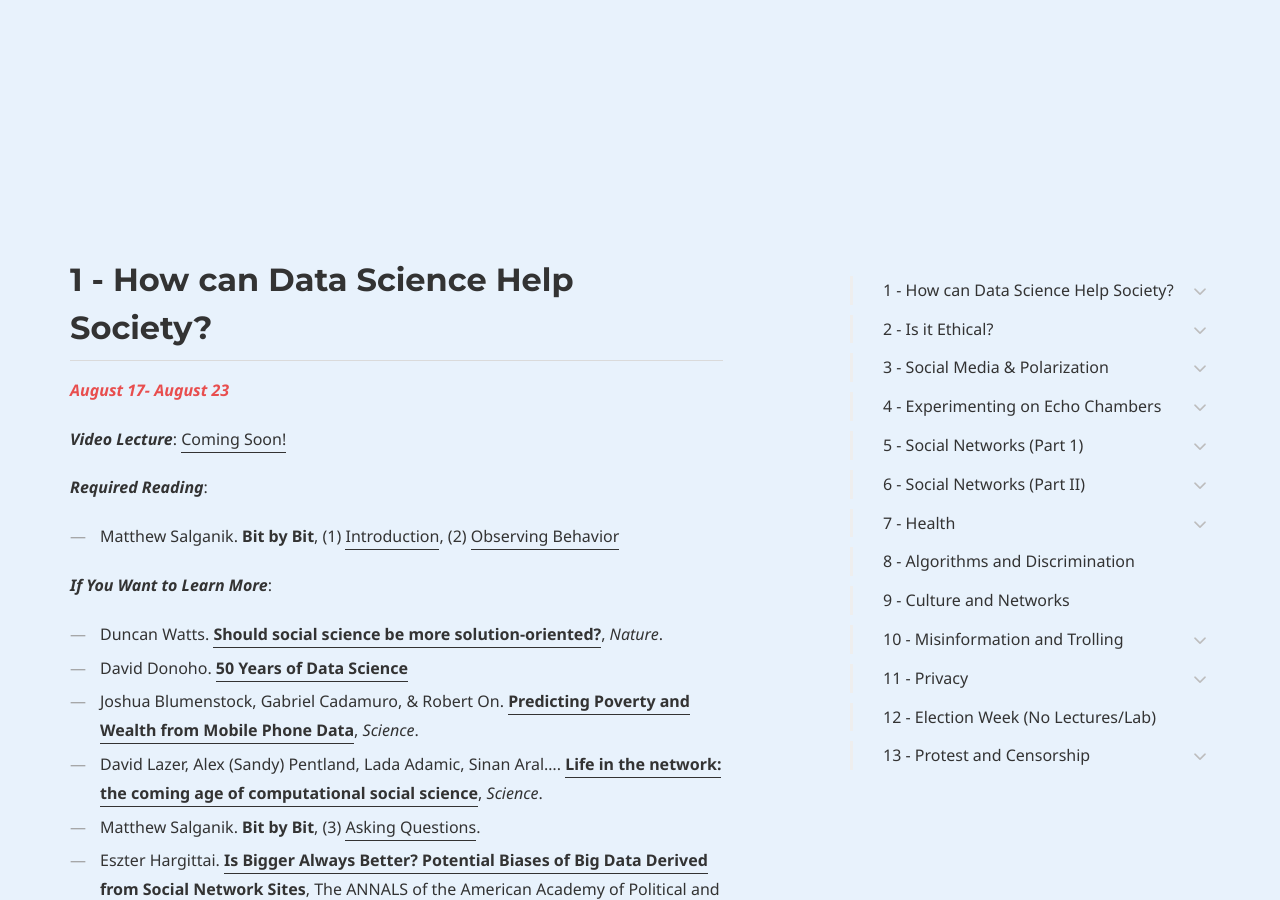
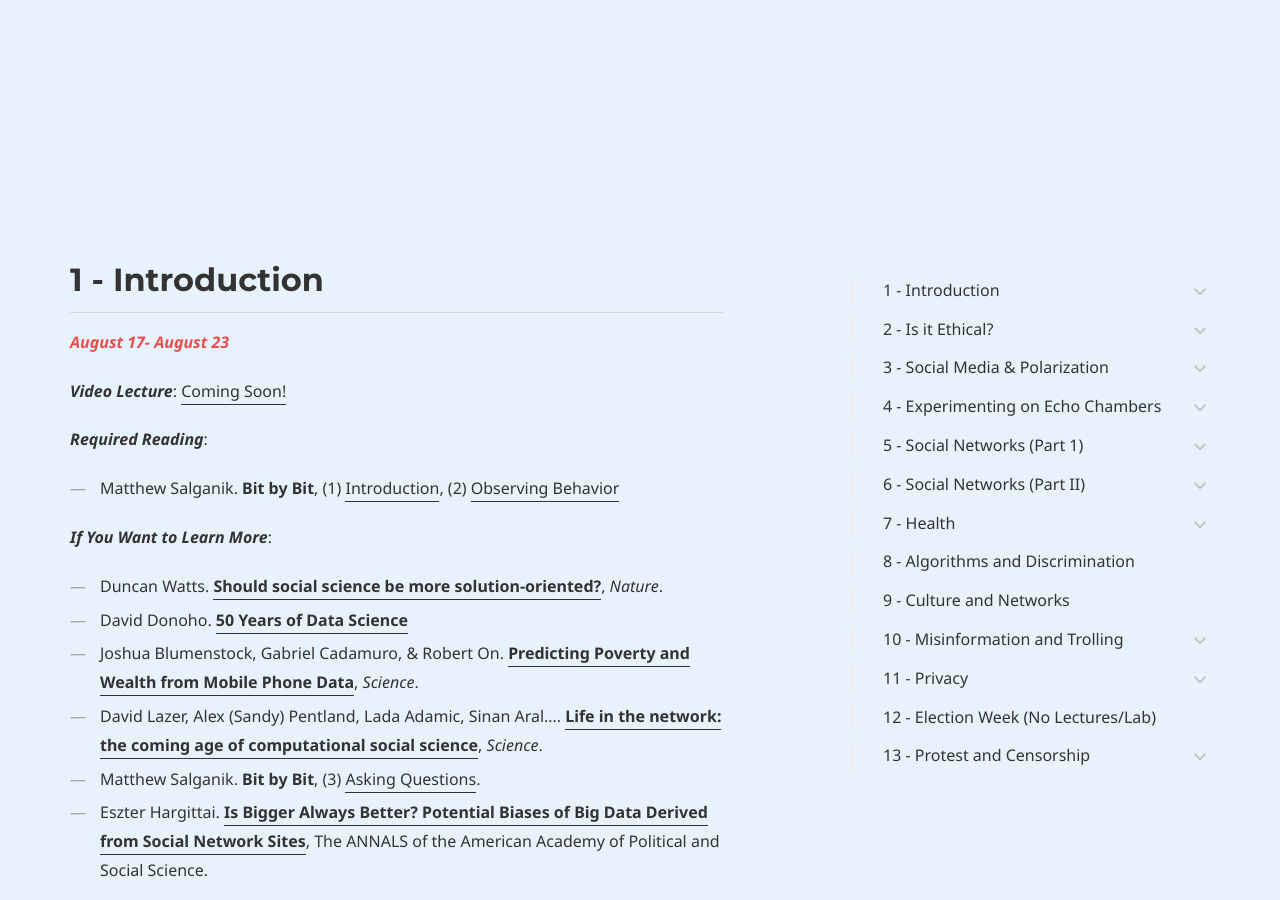
Before and after one commit to dssoc/dssoc.github.io, a Jekyll site: the page built from schedule.md, in a window 1280 px wide and 900 px high, scrolled down 379 px. Built offline with Jekyll 4.4.1, drawn with Linux system fonts in a browser that asks for light colours; some web fonts are replaced.

Commit message:
Update schedule.md

```diff
--- a/schedule.md
+++ b/schedule.md
@@ -21,7 +21,7 @@ page_nav:
 ---
 
 
-## 1 - How can Data Science Help Society?
+## 1 - Introduction
 <b><i><font color="#E84E4E">August 17- August 23</font></i></b>
 
 ***Video Lecture***: [Coming Soon!](https://www.youtube.com/channel/UCqvvYami12pj3SYS2JIvzZg)
@@ -49,7 +49,6 @@ page_nav:
 <ul>
 <li><a href = "https://r4ds.had.co.nz/introduction.html">Introduction</a></li>
 </ul></li></ul>
-<br/>
 
 <i>Resources:</i><br/>
 <ul>
```
